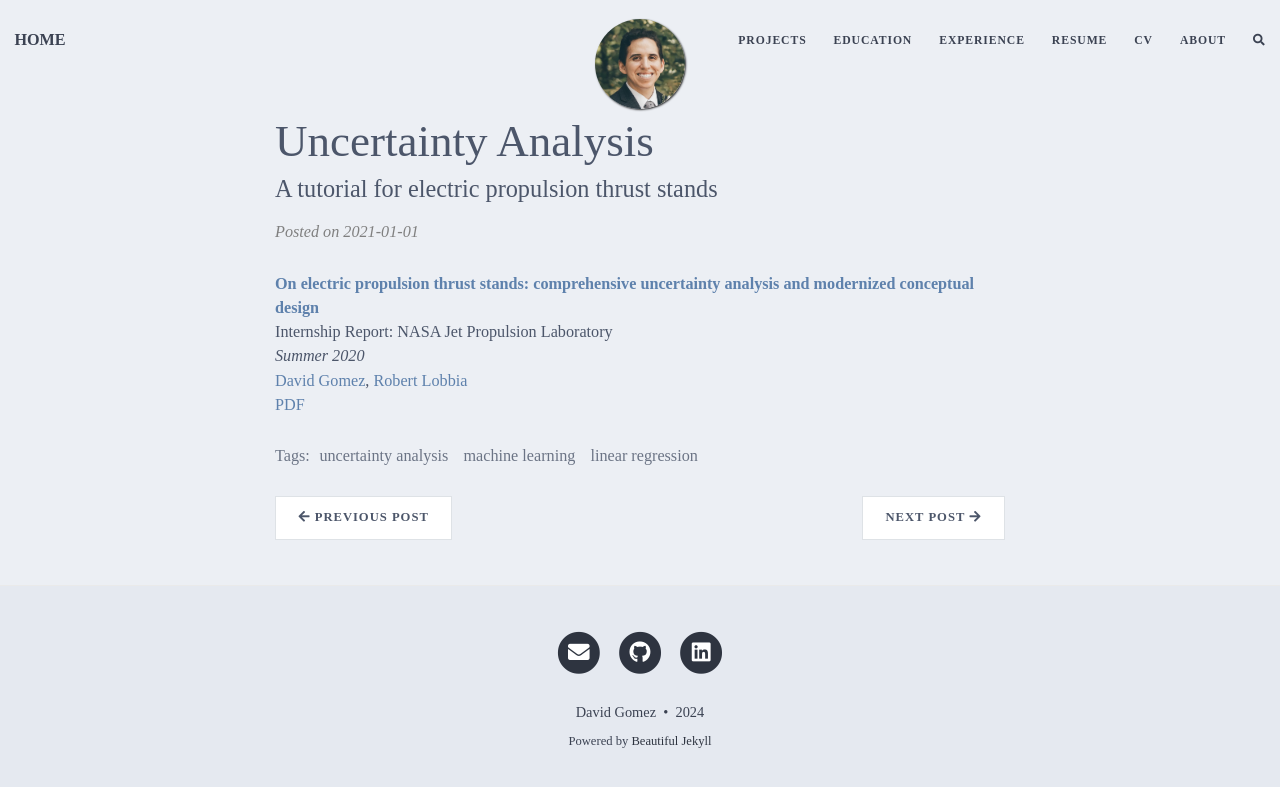
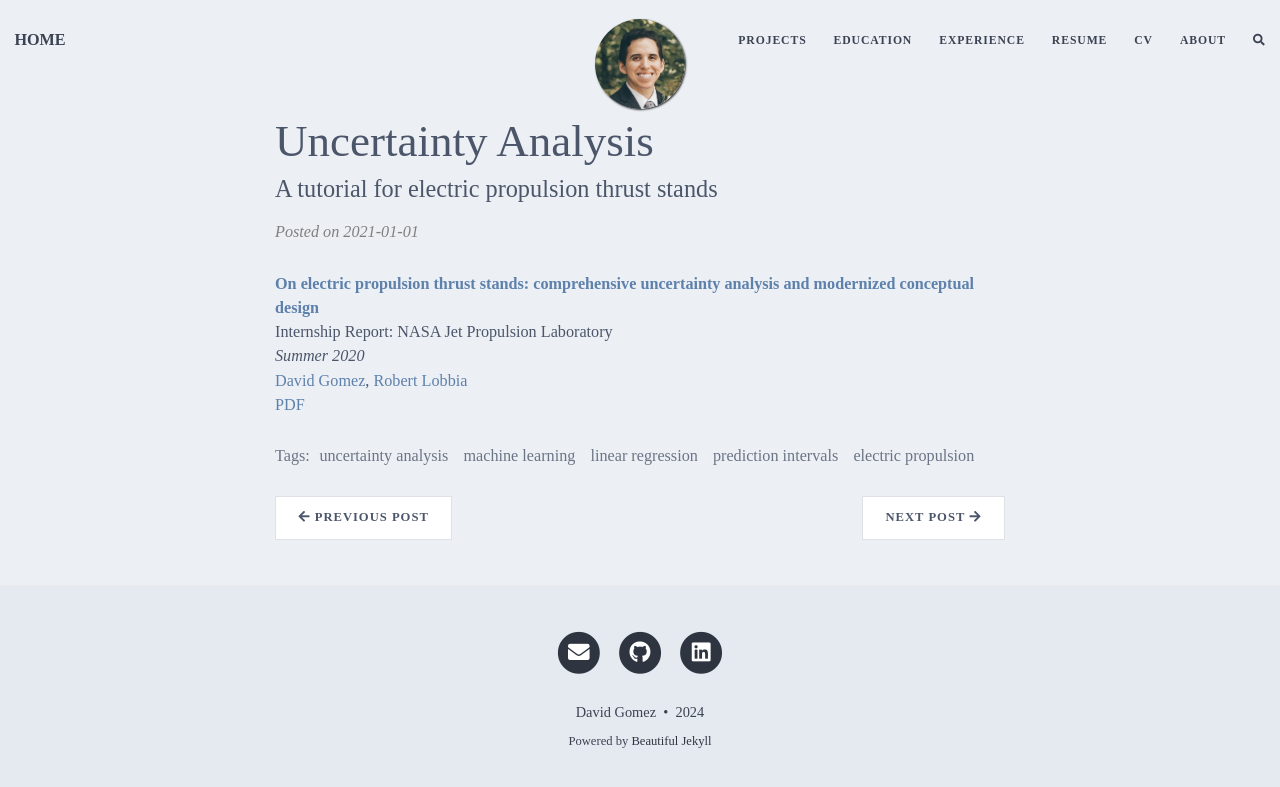
Before and after one commit to dbgomez94/dbgomez94.github.io, a Jekyll site: the page built from _posts/2021-01-01-thrust-stand-uncertainty-analysis.md, in a window 1280 px wide. Shown: the top 787 px of the page. Built offline with Jekyll 4.4.1, drawn with Linux system fonts in a browser that asks for light colours; nearby versions of some CDN libraries; comment, search, counter and statistics services are not loaded.

Commit message:
updating projects

```diff
--- a/_posts/2021-01-01-thrust-stand-uncertainty-analysis.md
+++ b/_posts/2021-01-01-thrust-stand-uncertainty-analysis.md
@@ -3,7 +3,7 @@ layout: post
 title: Uncertainty Analysis
 subtitle: A tutorial for electric propulsion thrust stands
 thumbnail-img: "assets/img/uncertainty-analysis-thumbnail.png"
-tags: [uncertainty analysis, machine learning, linear regression]
+tags: [uncertainty analysis, machine learning, linear regression, prediction intervals, electric propulsion]
 ---
 
 
```
